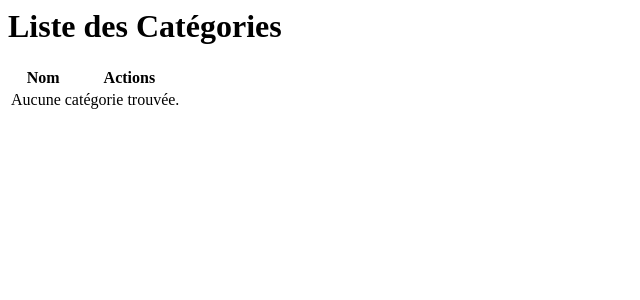
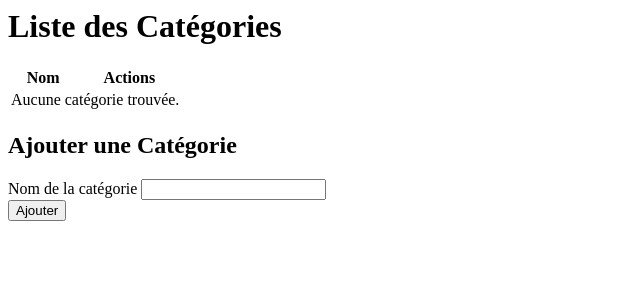
Before and after one commit to Youcode-Classe-E-2024-2025/Amine_Sabri_Youdemy, a PHP site: page /views/Categories.php in a window 1280 px wide. Shown: the top 300 px of the page, without its empty margins (0-640 px from the left). Run offline with PHP 8.4, Linux system fonts and the light colour scheme; the template is opened without the code that fills it, so the values that code supplies are empty.

```diff
--- a/views/Categories.php
+++ b/views/Categories.php
@@ -58,3 +58,18 @@
         <?php endif; ?>
     </div>
 </div>
+
+
+
+<div class="mt-8">
+        <h2 class="text-2xl font-semibold text-gray-700 mb-4">Ajouter une Catégorie</h2>
+        <form action="../../index.php?action=createCategories" method="POST" class="space-y-4">
+            <div>
+                <label for="category_name" class="block text-gray-700">Nom de la catégorie</label>
+                <input type="text" name="category_name" id="category_name" class="w-full px-4 py-2 border rounded-lg focus:outline-none focus:ring-2 focus:ring-blue-500" required>
+            </div>
+            <div>
+                <button type="submit" class="w-full bg-blue-500 text-white px-4 py-2 rounded-lg hover:bg-blue-600">Ajouter</button>
+            </div>
+        </form>
+    </div>
```
